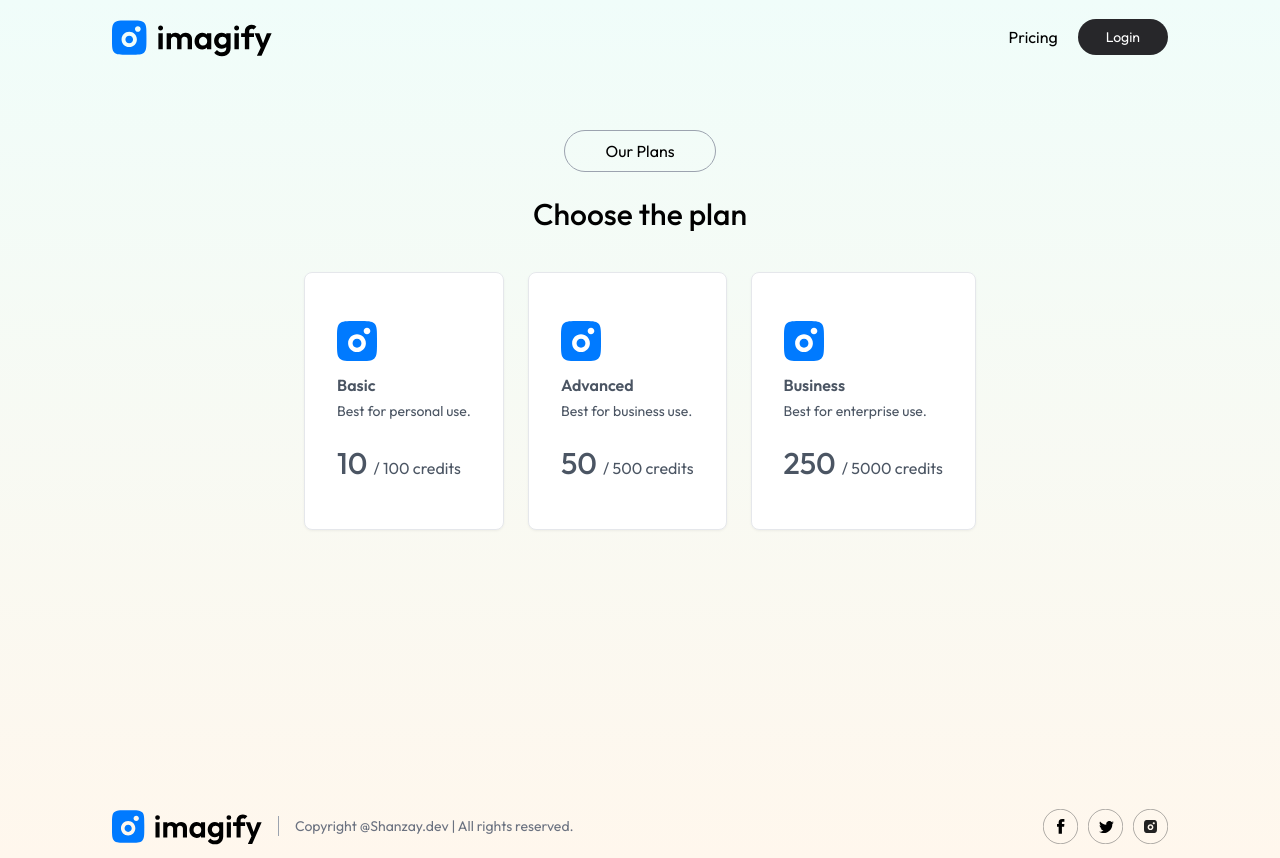
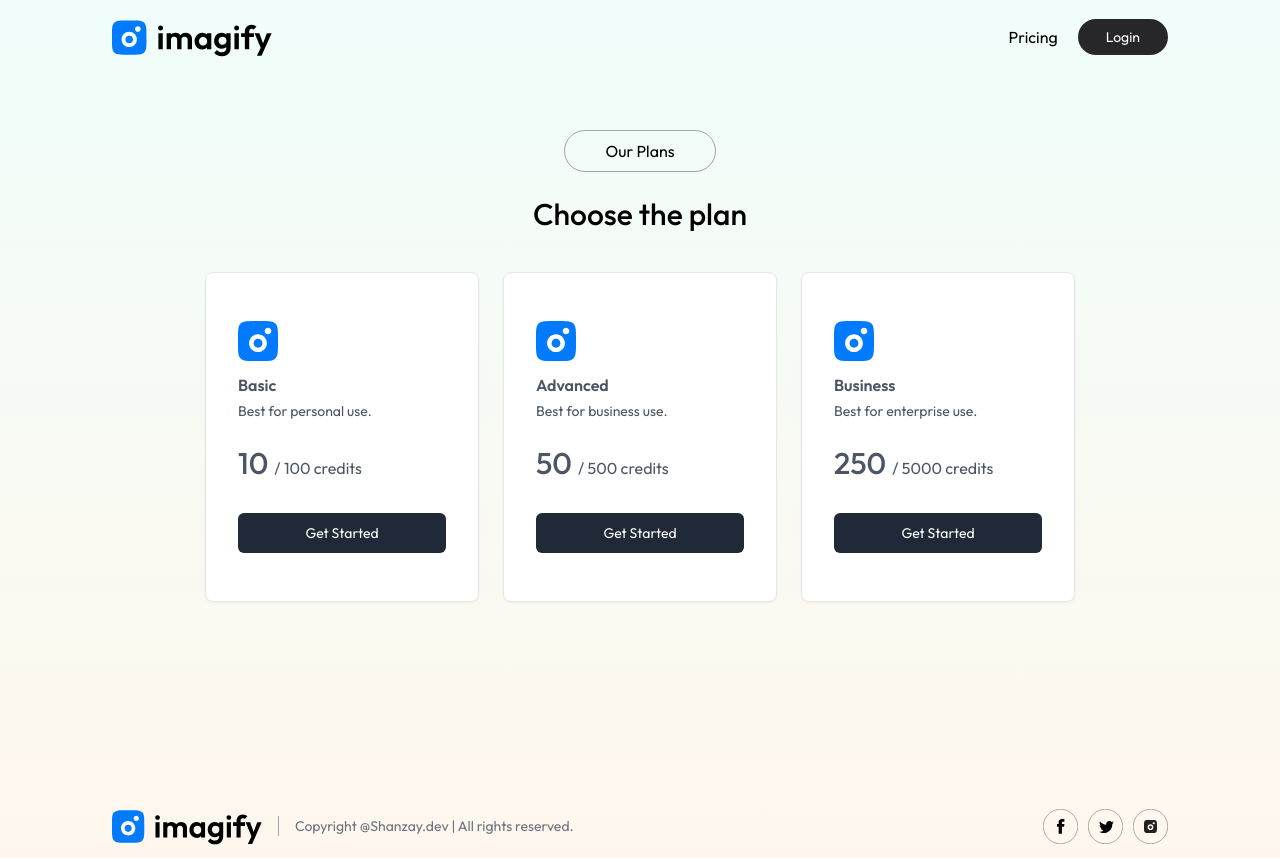
Before and after one commit to shanzayattakhakwani-dev/image-generator, a React (Vite) app: page /buy in a window 1280 px wide. Built offline with nearby package versions, Linux system fonts and the light colour scheme.

Commit message:
Shanzay-BSE233043-BuyCredit page done moving to login

```diff
--- a/src/pages/BuyCredit.jsx
+++ b/src/pages/BuyCredit.jsx
@@ -1,6 +1,11 @@
-import React from 'react'
+import React, { useContext } from 'react'
+import { AppContext } from '../context/AppContext';
 import { assets,plans } from '../assets/assets'
 const BuyCredit = () => {
+
+ const {user} = useContext(AppContext)
+
+
   return (
     <div className='min-h-[80vh] text-center pt-14
     mb-10'>
@@ -17,6 +22,7 @@ const BuyCredit = () => {
       <p className='mt-3 mb-1 font-semibold'>{item.id}</p>
       <p className='text-sm'>{item.desc}</p>
       <p className='mt-6'><span className='text-3xl font-medium'>{item.price} </span>/ {item.credits} credits</p>
+   <button className='w-full bg-gray-800 text-white mt-8 text-sm rounded-md py-2.5 min-w-52'>{user? 'Purchase': 'Get Started'}</button>
     </div>
   ))}
 </div>
```
